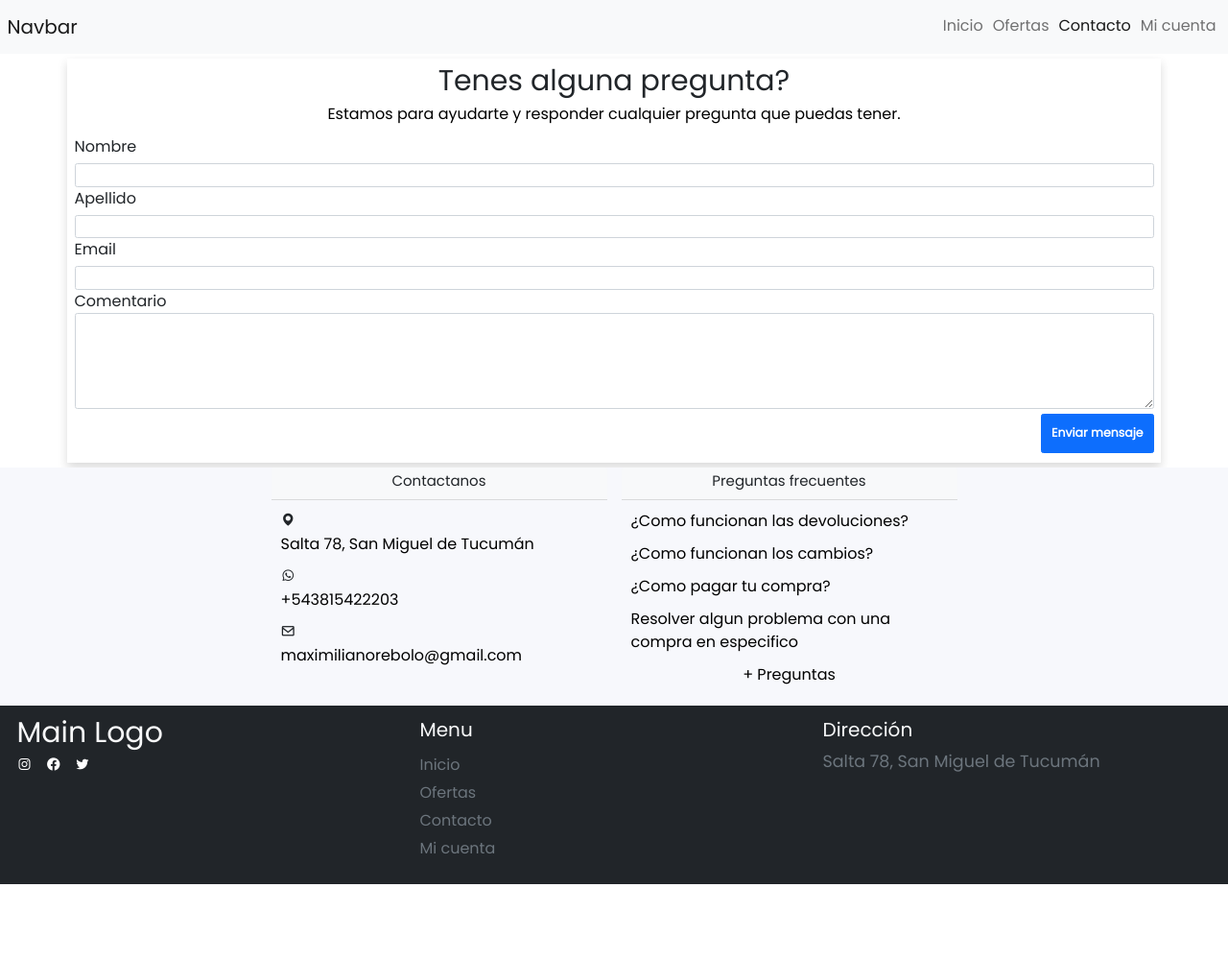
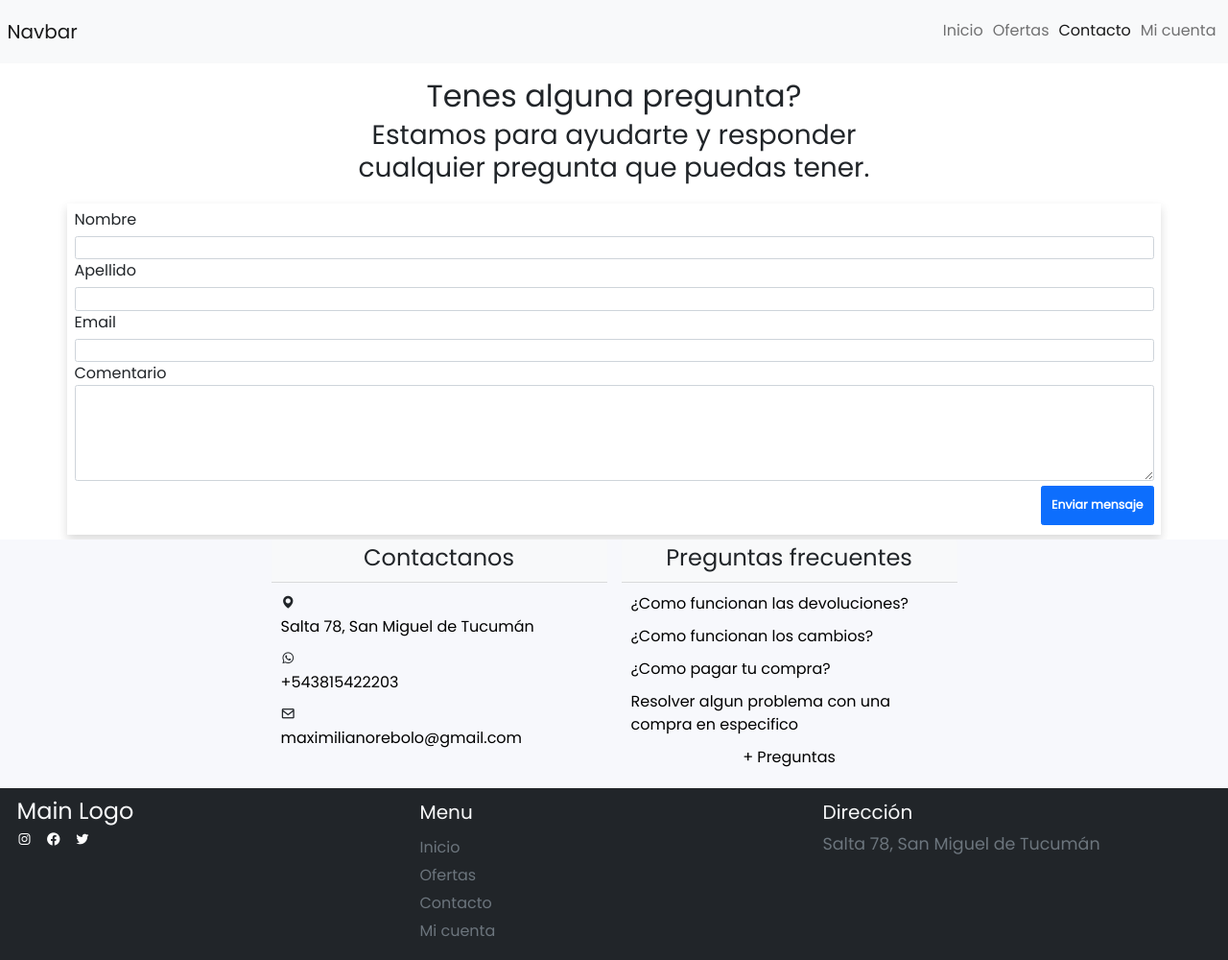
Before and after one commit to MaxiR23/coder-project, a website: page pages/contacto.html in a window 1280 px wide. Shown: the whole page at 96% size. Before the commit the page ends 921 px from the top, so only its background shows below. Drawn offline with nearby package versions, Linux system fonts and the light colour scheme.

Commit message:
mejorando SEO de la página

```diff
--- a/pages/contacto.html
+++ b/pages/contacto.html
@@ -8,9 +8,11 @@
     <!-- incluir icon -->
     <link rel="shortcut icon" href="favicon.ico" type="image/x-icon">
     <!-- Descripción de la página -->
-    <meta name="description" content="Nos dedicamos a la venta de smartphones tanto nacionales como importados. Podrás encontrar una amplia variedad de smartphones de todas las gamas.">
+    <meta name="description"
+        content="Nos dedicamos a la venta de smartphones tanto nacionales como importados. Podrás encontrar una amplia variedad de smartphones de todas las gamas.">
     <!-- keywords -->
-    <meta name="keywords" content="Smartphones, Celulares, Samsung, Apple, Motorola, Moto, LG, PRO, Z Flip, Xiaomi, OnePlus, Huawei, iPhone, Nuevos, Argentina, Gama Alta, Gama Media, Gama Baja">
+    <meta name="keywords"
+        content="Smartphones, Celulares, Samsung, Apple, Motorola, Moto, LG, PRO, Z Flip, Xiaomi, OnePlus, Huawei, iPhone, Nuevos, Argentina, Gama Alta, Gama Media, Gama Baja">
     <!-- open graph -->
     <meta property="og:type" content="website">
     <meta property="og:url" content="www">
@@ -20,6 +22,7 @@
     <link href="https://cdn.jsdelivr.net/npm/bootstrap@5.1.3/dist/css/bootstrap.min.css" rel="stylesheet"
         integrity="sha384-1BmE4kWBq78iYhFldvKuhfTAU6auU8tT94WrHftjDbrCEXSU1oBoqyl2QvZ6jIW3" crossorigin="anonymous">
     <!-- CSS -->
+    <link rel="stylesheet" href="../css/normalize.css">
     <link rel="stylesheet" href="../css/style.css">
     <!-- BoxIcons -->
     <link href='https://unpkg.com/boxicons@2.1.1/css/boxicons.min.css' rel='stylesheet'>
@@ -61,12 +64,15 @@
 
         <main>
             <!-- section contacto: form -->
-            <div class="container shadow my-2">
-                <div class="row">
+            <div class="container">
+                <div class="contact-header">
+                    <h1 class="contact-title text-center"> Tenes alguna pregunta? </h1>
+                    <h2 class="subtitle-contact text-center"> Estamos para ayudarte y responder <br> <span> cualquier pregunta que
+                        puedas tener.</span>
+                    </h2>
+                </div>
+                <div class="row shadow my-2">
                     <div class="col-lg-12 my-2">
-                        <h3 class="text-center"> Tenes alguna pregunta? </h3>
-                        <p class="text-center"> Estamos para ayudarte y responder cualquier pregunta que puedas tener.
-                        </p>
 
                         <label for="name" class="form-label">Nombre</label>
                         <input type="text" class="form-control" id="name">
@@ -93,7 +99,7 @@
                     <div class="col-lg-6 col-md-6 col-sm-12">
                         <div class="card-c" style="width: 350px; margin: 0 auto;">
                             <div class="card-header bg-light">
-                                <h4 class="text-center"> Contactanos </h4>
+                                <h3 class="text-center"> Contactanos </h3>
                             </div>
                             <div class="card-body">
                                 <i class='bx bxs-map bx-sm'></i>
@@ -102,7 +108,7 @@
                                 <i class='bx bxl-whatsapp bx-sm'></i>
                                 <p> +543815422203 </p>
 
-                                <i class='bx bx-envelope bx-sm' ></i>
+                                <i class='bx bx-envelope bx-sm'></i>
                                 <p> maximilianorebolo@gmail.com </p>
                             </div>
                         </div>
@@ -111,7 +117,7 @@
                     <div class="col-lg-6 col-md-6 col-sm-12">
                         <div class="card-c" style="width: 350px; margin: 0 auto;">
                             <div class="card-header bg-light">
-                                <h4 class="text-center"> Preguntas frecuentes </h4>
+                                <h3 class="text-center"> Preguntas frecuentes </h3>
                             </div>
                             <div class="card-body">
                                 <p> ¿Como funcionan las devoluciones? </p>
--- a/scss/base/_reset.scss
+++ b/scss/base/_reset.scss
@@ -19,7 +19,7 @@ html {
 
 body {
     font-family: t.$poppins, sans-serif;
-    font-size: 1.6rem;
+    font-size: 16px;
     line-height: 1.5;
 }
 
@@ -33,13 +33,14 @@ p {
 }
 
 h1 {
-    font-size: 4rem;
+    font-size: 3.2rem;
+    margin: 0.5rem 0;
 }
 
 h2 {
-    font-size: 3.6rem;
+    font-size: 2.8rem;
 }
 
 h3 {
-    font-size: 3rem;
+    font-size: 2.4rem;
 }
--- a/scss/layout/_header.scss
+++ b/scss/layout/_header.scss
@@ -27,6 +27,10 @@ header {
 
         ul {
             li {
+                .nav-link {
+                    padding: 1rem 0;
+                }
+
                 .nav-link::after {
                     content: "";
                     height: 0.2rem;
--- a/scss/views/_contact.scss
+++ b/scss/views/_contact.scss
@@ -1,3 +1,12 @@
+.contact-header {
+    display: flex;
+    flex-direction: column;
+    justify-content: center;
+    align-items: center;
+    width: 100%;
+    padding: 1rem 0;
+}
+
 .dm {
     background-color: #f7f8fc;
 }
--- a/scss/views/_home.scss
+++ b/scss/views/_home.scss
@@ -25,19 +25,19 @@
 
 .featured-product-name {
     font-family: typo.$sharp-sans-b-font;
-    margin-top: .8rem;
+    margin-top: 1.5rem;
 }
 
 .featured-text {
     font-family: typo.$sharp-sans-b-font;
-    margin-top: 3rem;
+    margin-top: 4rem;
 
     @include m.mobile {
         margin-bottom: 1.4rem;
     }
 
     @include m.tablet {
-        margin-bottom: 2.8px;
+        margin-bottom: 2.8rem;
     }
 
     .featured-text__span {
@@ -57,7 +57,7 @@
 
 @include m.mobile {
     .featured-product__img {
-        margin-top: 2.5rem;
+        margin-top: 5rem;
         margin-left: 2.6rem;
     }
 }
```
Also changed, not shown: index.html (+4 -3 lines), pages/lo_nuevo.html (+3 -2 lines), pages/mi_cuenta.html (+2 -0 lines), css/style.css, 1 other file.
